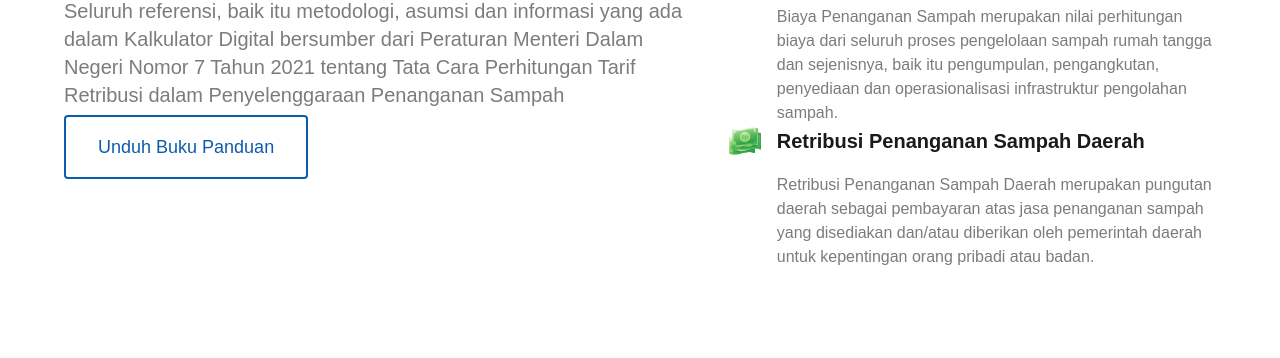
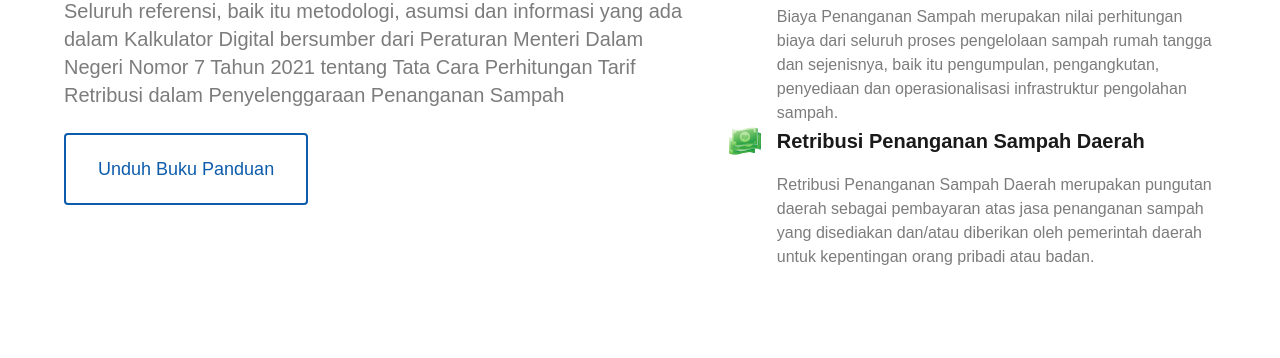
Before and after one commit to ms-ahsan/landing-page-kalkulator-sampah, a website: page index.html in a window 1280 px wide. Shown: the part 1414-1772 px from the top of the page. Drawn offline with nearby package versions, Linux system fonts and the light colour scheme.

Commit message:
fixed margin "unduh buku panduan"

```diff
--- a/index.html
+++ b/index.html
@@ -163,9 +163,9 @@
             Tata Cara Perhitungan Tarif Retribusi dalam
             Penyelenggaraan Penanganan Sampah
           </p>
-          <div class="my-6">
+          <div class="my-6 w-fit rounded-[4px] border-[2px] border-primary-600 text-lg text-primary-600 font-medium px-4 py-2 hover:border-primary-800 hover:text-primary-800 hover:shadow-xl lg:px-8 lg:py-5">
             <a href="#"
-            class=" rounded-[4px] border-[2px] border-primary-600 text-lg text-primary-600 font-medium px-4 py-2 hover:border-primary-800 hover:text-primary-800 hover:shadow-xl lg:px-8 lg:py-5"
+
             download>
             Unduh Buku Panduan
           </a>
```
